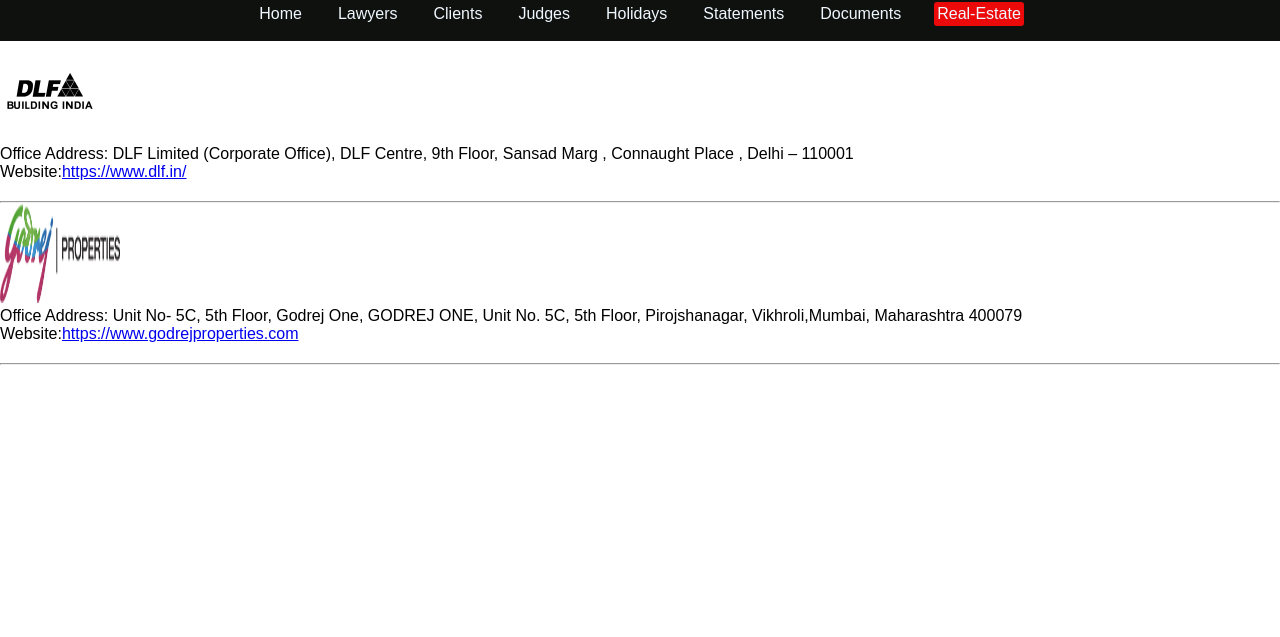
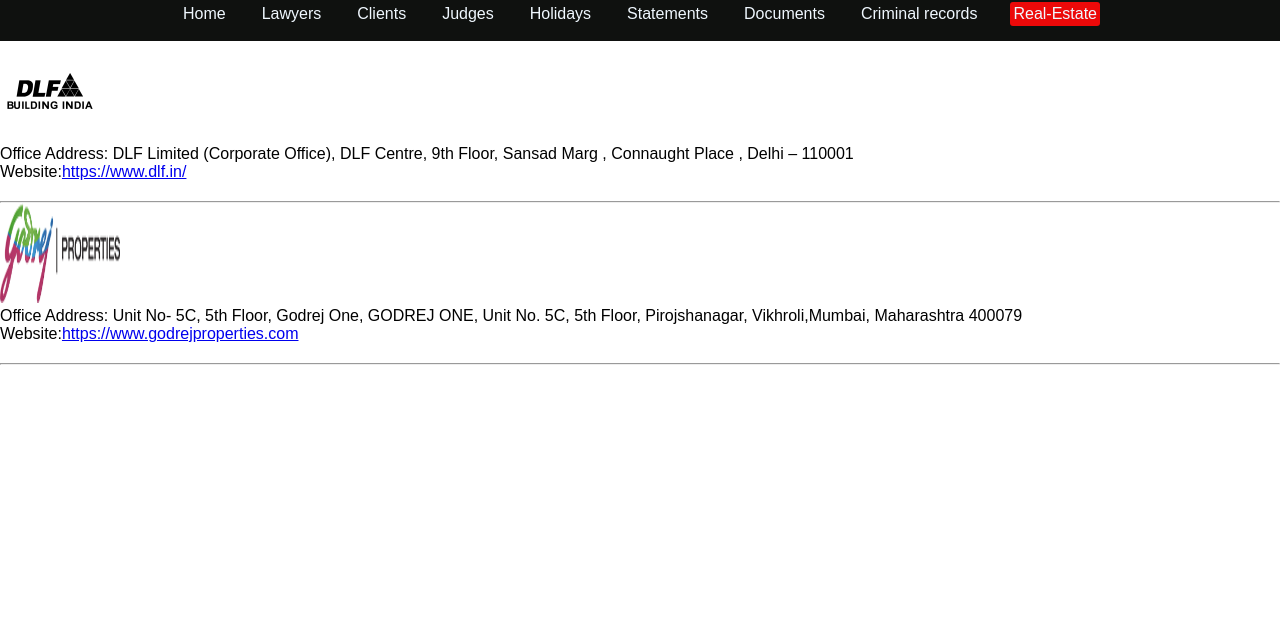
Before and after one commit to satyam190703/E-law, a plain HTML site: page rstate.html in a window 1280 px wide. Shown: the part 163-800 px from the top of the page. Drawn offline with Linux system fonts and the light colour scheme.

Commit message:
Update rstate.html

```diff
--- a/rstate.html
+++ b/rstate.html
@@ -41,6 +41,7 @@
       <li class="holidays"><a href="holiday.html">Holidays</a></li>
       <li class="statements"><a href="statement.html">Statements</a></li>
       <li class="documents"><a href="documents.html">Documents</a></li>
+      <li class="Criminal records"><a href="#"><nobr>Criminal records</nobr></a></li>
       <li class="rstate"><a href="rstate.html"><nobr>Real-Estate</nobr></a></li>
     </ul>
   </div>
```
